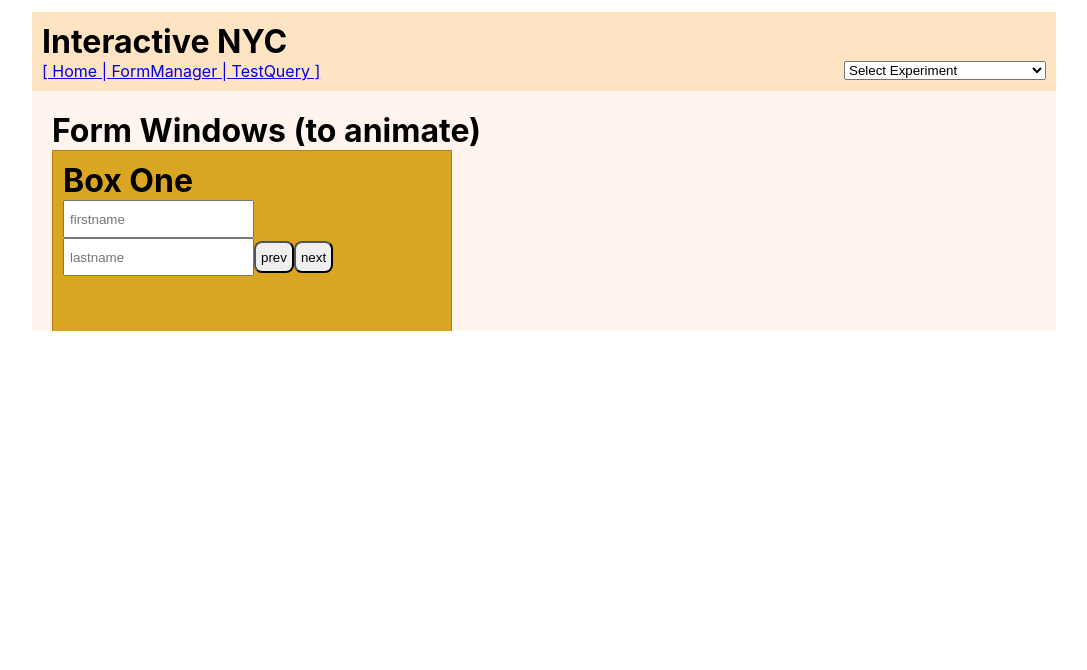
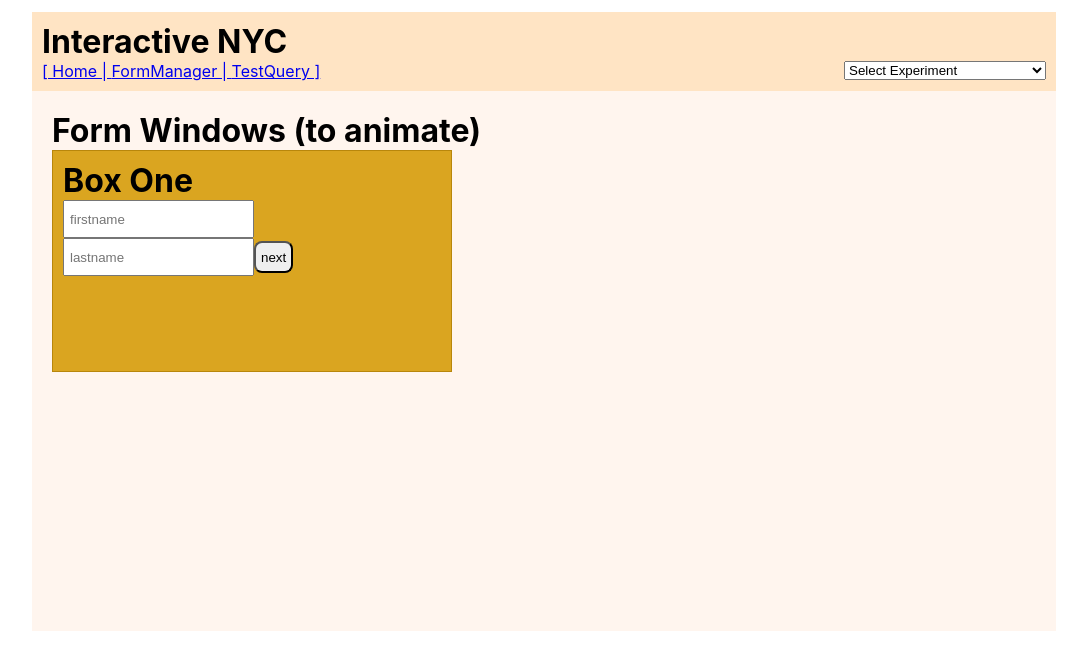
Before and after one commit to interactivenyc/inyc-experiments, a React (Create React App) app in the folder inyc_website/: page /formManager in a window 1280 px wide. Shown: the top 670 px of the page, without its empty margins (96-1183 px from the left). Built offline with nearby package versions, Linux system fonts and the light colour scheme.

Commit message:
animation improved

```diff
--- a/inyc_website/src/components/experiments/02-FormManager/FormManager.css
+++ b/inyc_website/src/components/experiments/02-FormManager/FormManager.css
@@ -1,5 +1,5 @@
 .form-manager {
-    height: 200px;
+    height: 500px;
     padding: 20px;
 }
 
--- a/inyc_website/src/components/experiments/02-FormManager/FormManager.js
+++ b/inyc_website/src/components/experiments/02-FormManager/FormManager.js
@@ -48,7 +48,6 @@ const FormManager = () => {
                         name="lastname"
                         placeholder="lastname"/>
 
-                        <WindowNavBtn direction="prev"/>
                         <WindowNavBtn direction="next"/>
                 </Box>
                 <Box height="200"><h1>Box Two</h1>
@@ -75,7 +74,6 @@ const FormManager = () => {
                         placeholder="lastname"/>
 
                         <WindowNavBtn direction="prev"/>
-                        <WindowNavBtn direction="next"/>
                 </Box>
 
             </WindowManager>
--- a/inyc_website/src/components/experiments/02-FormManager/WindowManager.css
+++ b/inyc_website/src/components/experiments/02-FormManager/WindowManager.css
@@ -3,14 +3,14 @@
     overflow: hidden;
 }
 
+.windows {
+    width: 1200px;
+    margin-left: 0px;
+    transition: all .5s;
+}
+
 .window {
-    opacity: 0%;
-    margin-left: 400px;
-    transition: all .5s;
+    /* opacity: 0%; */
+    display: inline-block;
     width: 400px;
 }
-
-.window-reveal {
-    opacity: 100%;
-    margin-left: 0;
-}
--- a/inyc_website/src/components/experiments/02-FormManager/WindowManager.js
+++ b/inyc_website/src/components/experiments/02-FormManager/WindowManager.js
@@ -7,7 +7,7 @@ const WindowManager = (props) => {
     console.log('[WindowManager] children', props.children);
     const [ currentIndex, setCurrentIndex] = useState(0)
     let childrenArray = []
-    let windowFrame = createRef()
+    let windows = createRef()
 
     React.Children.map(props.children, (child) => {
         // console.log("child", child);
@@ -15,9 +15,9 @@ const WindowManager = (props) => {
     })
 
     useEffect(() => {
-        console.log('[WindowManager] useEffect');
-        windowFrame.current.style.width='400px'
-        childrenArray[currentIndex].current.classList.add('window-reveal')
+        console.log('[WindowManager] useEffect show', currentIndex, 'pos', childrenArray[currentIndex].current);
+        let newPos = (-400 * (currentIndex)) + "px"
+        windows.current.style['margin-left'] = newPos
     })
 
     const handleClick = (direction) => {
@@ -31,13 +31,12 @@ const WindowManager = (props) => {
 
     return (
         <WindowContext.Provider value={handleClick}>
-            <div className='window-frame' ref={windowFrame}>
-                {props.children.map((child, index) => {
-                    return (index === currentIndex) ?
-                        <div key={index} ref={childrenArray[index]} className='window'>{child}</div>
-                    :
-                        <div key={index} ref={childrenArray[index]} style={{display: 'none'}}>{child}</div>
-                })}
+            <div className='window-frame'>
+                <div className='windows' ref={windows}>
+                    {props.children.map((child, index) => {
+                        return <div key={index} ref={childrenArray[index]} className='window'>{child}</div>
+                    })}
+                </div>
             </div>
         </WindowContext.Provider>
      );
--- a/inyc_website/src/components/experiments/02-FormManager/WindowNavBtn.js
+++ b/inyc_website/src/components/experiments/02-FormManager/WindowNavBtn.js
@@ -6,7 +6,6 @@ const WindowNavBtn = (props) => {
     console.log('[WindowNavBtn] handleClick', handleClick);
 
     return (
-
         <button onClick={() => handleClick(props.direction)}>{props.direction}</button>
      );
 }
```
Also changed, not shown: 1 other file (tests, documents, lock files or other folders).
